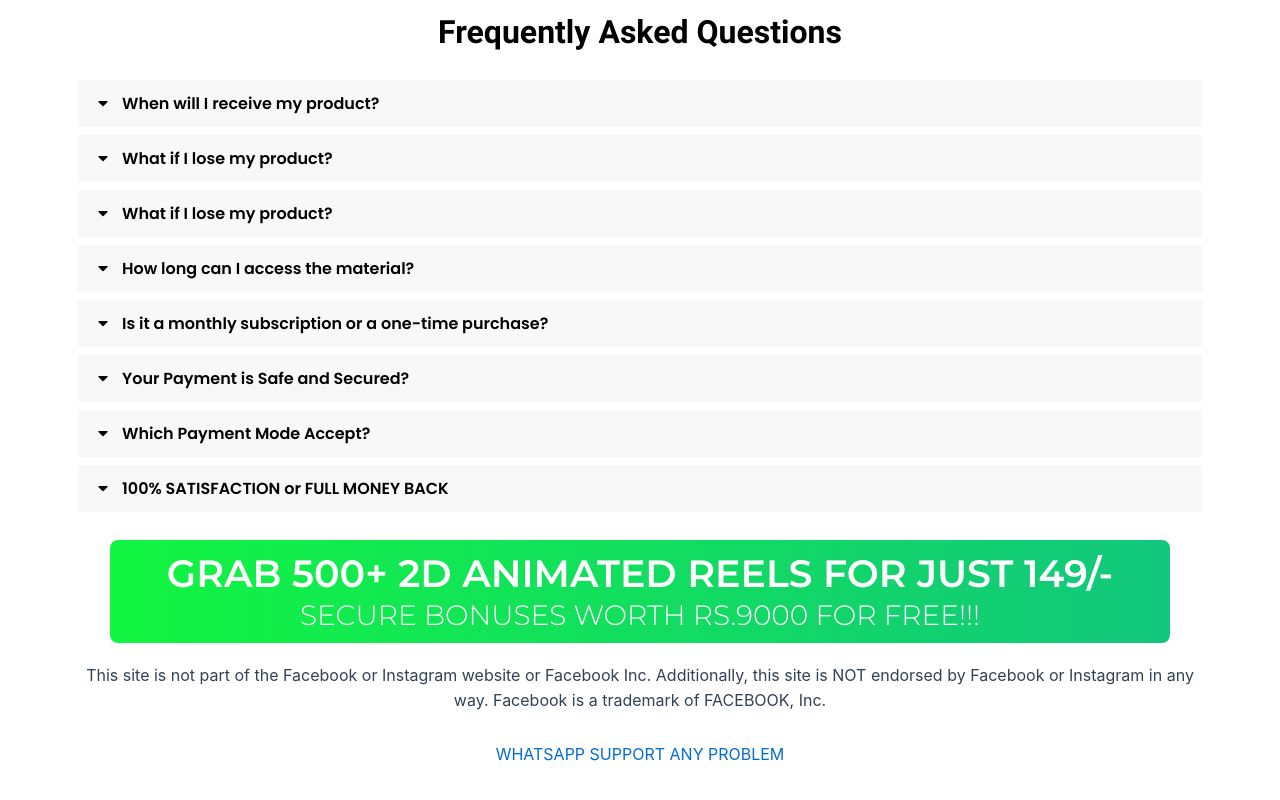
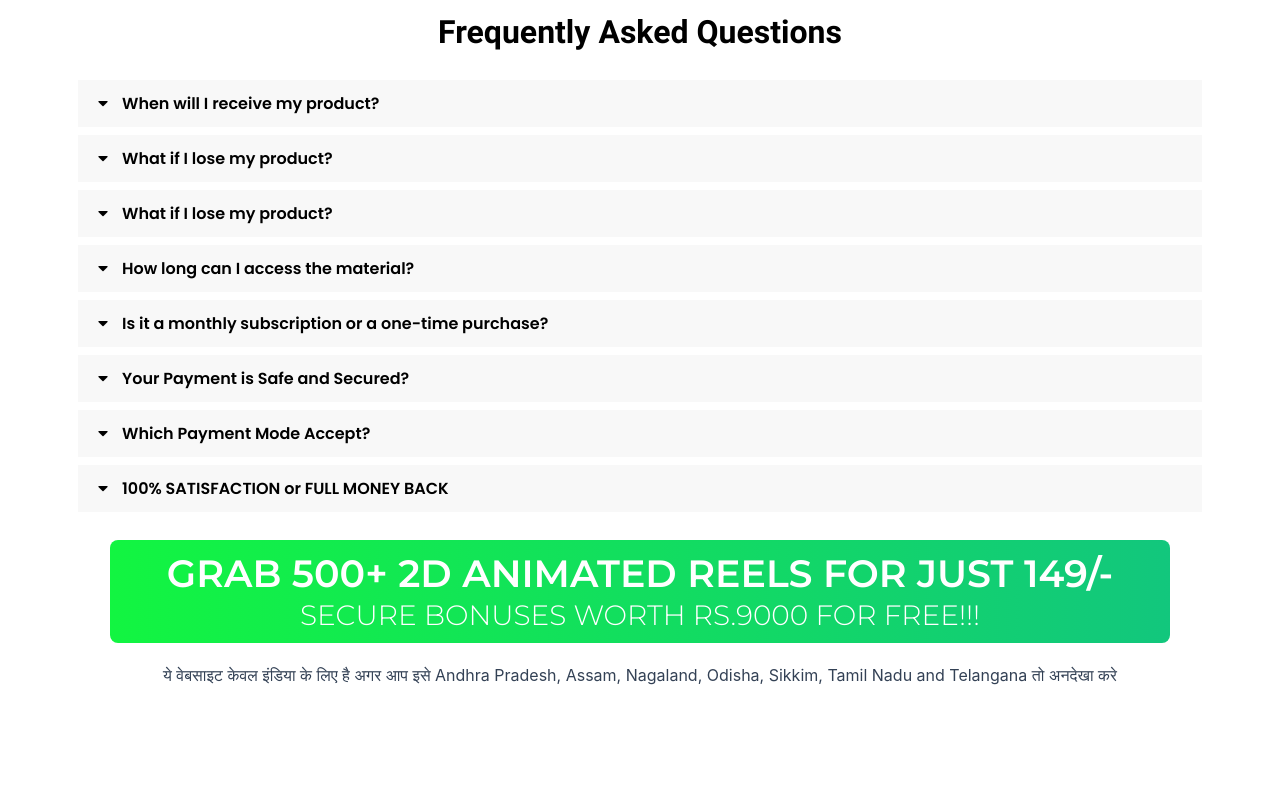
Before and after one commit to play-spin-game/reelbundle, a plain HTML site: page index.html in a window 1280 px wide. Shown: the part 6069-6869 px from the top of the page. After the commit the page ends 6795 px from the top, so only its background shows below. Drawn offline with Linux system fonts and the light colour scheme; no server answers; a small style sheet from the web is missing.

Commit message:
Update index.html

```diff
--- a/index.html
+++ b/index.html
@@ -1223,7 +1223,7 @@
 					<div class="e-con-inner">
 				<div class="elementor-element elementor-element-4c41ef4a ob-harakiri-inherit ob-has-background-overlay elementor-widget elementor-widget-text-editor" data-id="4c41ef4a" data-element_type="widget" data-settings="{&quot;_ob_use_harakiri&quot;:&quot;yes&quot;,&quot;_ob_harakiri_writing_mode&quot;:&quot;inherit&quot;,&quot;_ob_postman_use&quot;:&quot;no&quot;,&quot;_ob_widget_stalker_use&quot;:&quot;no&quot;,&quot;_ob_poopart_use&quot;:&quot;yes&quot;,&quot;_ob_shadough_use&quot;:&quot;no&quot;,&quot;_ob_allow_hoveranimator&quot;:&quot;no&quot;}" data-widget_type="text-editor.default">
 				<div class="elementor-widget-container">
-							<p style="text-align: center;">This site is not part of the Facebook or Instagram website or Facebook Inc. Additionally, this site is NOT endorsed by Facebook or Instagram in any way. Facebook is a trademark of FACEBOOK, Inc.</p><p style="text-align: center;"> <a href="https://wa.me/message/J3AR46WWD2URJ1">WHATSAPP SUPPORT ANY PROBLEM</a> <a  </div>
+							<p style="text-align: center;">ये वेबसाइट केवल इंडिया के लिए है अगर आप इसे Andhra Pradesh, Assam, Nagaland, Odisha, Sikkim, Tamil Nadu and Telangana तो अनदेखा करे </p></div>
 				</div>
 					</div>
 				</div>
```
